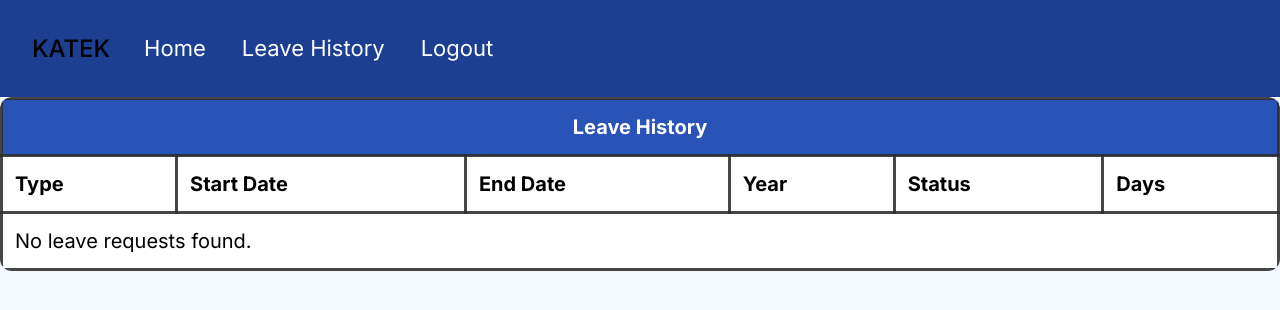
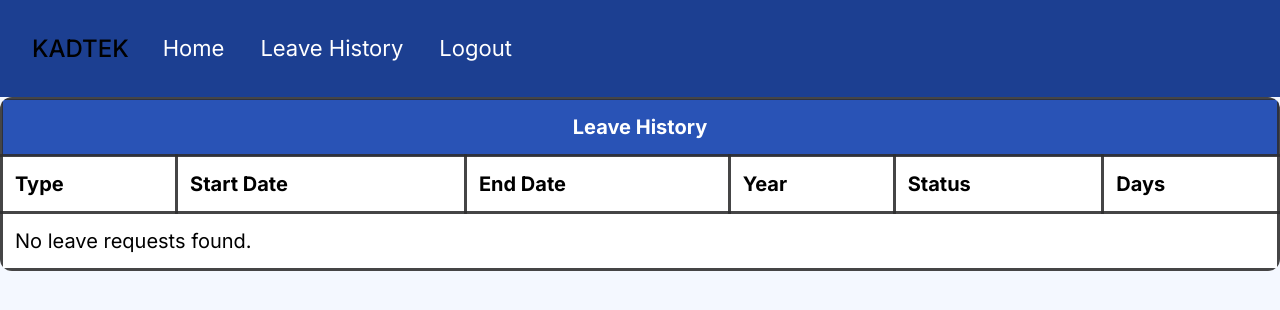
Before and after one commit to twicks38/KATEKLeaveManagementProject, a Django app: page /leave-management/leave-history/ in a window 1280 px wide. Shown: the top 310 px of the page. Run offline with Django 5.2, Linux system fonts and the light colour scheme; the visitor is signed in with stand-in values (Sample User, id 1); data that the repository does not hold is empty.

Commit message:
KATEK -> KADTEK changes + readme modified (#15)
Renamed project files + html to KADTEK in line with new name changes.
Updated README.txt to README.md and added more instructions.

Co-authored-by: David Slavinschii <david.slavinschii@accenture.com>

```diff
--- a/KATEK/asgi.py
+++ b/KADTEK/asgi.py
@@ -1,5 +1,5 @@
 """
-ASGI config for KATEK project.
+ASGI config for KADTEK project.
 
 It exposes the ASGI callable as a module-level variable named ``application``.
 
@@ -11,6 +11,6 @@ import os
 
 from django.core.asgi import get_asgi_application
 
-os.environ.setdefault('DJANGO_SETTINGS_MODULE', 'KATEK.settings')
+os.environ.setdefault('DJANGO_SETTINGS_MODULE', 'KADTEK.settings')
 
 application = get_asgi_application()
--- a/KATEK/settings.py
+++ b/KADTEK/settings.py
@@ -1,5 +1,5 @@
 """
-Django settings for KATEK project.
+Django settings for KADTEK project.
 
 Generated by 'django-admin startproject' using Django 6.0.7.
 
@@ -52,7 +52,7 @@ MIDDLEWARE = [
     'django.middleware.clickjacking.XFrameOptionsMiddleware',
 ]
 
-ROOT_URLCONF = 'KATEK.urls'
+ROOT_URLCONF = 'KADTEK.urls'
 
 TEMPLATES = [
     {
@@ -69,7 +69,7 @@ TEMPLATES = [
     },
 ]
 
-WSGI_APPLICATION = 'KATEK.wsgi.application'
+WSGI_APPLICATION = 'KADTEK.wsgi.application'
 
 
 # Database
--- a/KATEK/urls.py
+++ b/KADTEK/urls.py
@@ -1,5 +1,5 @@
 """
-URL configuration for KATEK project.
+URL configuration for KADTEK project.
 
 The `urlpatterns` list routes URLs to views. For more information please see:
     https://docs.djangoproject.com/en/6.0/topics/http/urls/
--- a/KATEK/wsgi.py
+++ b/KADTEK/wsgi.py
@@ -1,5 +1,5 @@
 """
-WSGI config for KATEK project.
+WSGI config for KADTEK project.
 
 It exposes the WSGI callable as a module-level variable named ``application``.
 
@@ -11,6 +11,6 @@ import os
 
 from django.core.wsgi import get_wsgi_application
 
-os.environ.setdefault('DJANGO_SETTINGS_MODULE', 'KATEK.settings')
+os.environ.setdefault('DJANGO_SETTINGS_MODULE', 'KADTEK.settings')
 
 application = get_wsgi_application()
--- a/leave_management/models.py
+++ b/leave_management/models.py
@@ -26,7 +26,11 @@ class LeaveRequest (models.Model):
         ("Approved", "Approved"),
         ("Rejected", "Rejected"),
     ]
-    status = models.CharField(choices=STATUS_CHOICES, default="Pending")
+    status = models.CharField(
+        max_length=20,
+        choices=STATUS_CHOICES,
+        default="Pending"
+        )
 
     created_at = models.DateTimeField(auto_now_add=True)
 
--- a/manage.py
+++ b/manage.py
@@ -6,7 +6,7 @@ import sys
 
 def main():
     """Run administrative tasks."""
-    os.environ.setdefault('DJANGO_SETTINGS_MODULE', 'KATEK.settings')
+    os.environ.setdefault('DJANGO_SETTINGS_MODULE', 'KADTEK.settings')
     try:
         from django.core.management import execute_from_command_line
     except ImportError as exc:
--- a/templates/base.html
+++ b/templates/base.html
@@ -1,41 +1,42 @@
 {% load static %}
 
-<!DOCTYPE html>
+<!doctype html>
 <html lang="en">
   <head>
-    <title>{% block title %}KATEK{% endblock %}</title>
+    <title>{% block title %}KADTEK{% endblock %}</title>
 
-    <link href="https://cdn.jsdelivr.net/npm/bootstrap@5.3.7/dist/css/bootstrap.min.css" rel="stylesheet">
-    <link rel="stylesheet" href="{% static 'style.css' %}">
-    <link href="https://fonts.googleapis.com/css2?family=Inter:wght@400;500;600;700&display=swap" rel="stylesheet">
-
+    <link
+      href="https://cdn.jsdelivr.net/npm/bootstrap@5.3.7/dist/css/bootstrap.min.css"
+      rel="stylesheet"
+    />
+    <link rel="stylesheet" href="{% static 'style.css' %}" />
+    <link
+      href="https://fonts.googleapis.com/css2?family=Inter:wght@400;500;600;700&display=swap"
+      rel="stylesheet"
+    />
   </head>
 
   <body>
-
     <nav class="navbar navbar-expand-lg navbar-light bg-light">
       <div class="container-fluid">
-
         <a class="navbar-brand" href="{% url 'leave_management:home' %}">
-                KATEK
+          KADTEK
         </a>
 
-            <button class="navbar-toggler"
+        <button
+          class="navbar-toggler"
           type="button"
           data-bs-toggle="collapse"
           data-bs-target="#navbarNav"
           aria-controls="navbarNav"
           aria-expanded="false"
-                    aria-label="Toggle navigation">
-
+          aria-label="Toggle navigation"
+        >
           <span class="navbar-toggler-icon"></span>
-
         </button>
 
         <div class="collapse navbar-collapse" id="navbarNav">
-
           <ul class="navbar-nav">
-
             <li class="nav-item">
               <a class="nav-link" href="{% url 'leave_management:home' %}">
                 Home
@@ -43,27 +44,24 @@
             </li>
 
             <li class="nav-item">
-                        <a class="nav-link" href="{% url 'leave_management:leave_history' %}">
+              <a
+                class="nav-link"
+                href="{% url 'leave_management:leave_history' %}"
+              >
                 Leave History
               </a>
             </li>
 
             <li class="nav-item">
-                        <a class="nav-link" href="#">
-                            Logout
-                        </a>
+              <a class="nav-link" href="#"> Logout </a>
             </li>
-
           </ul>
-
         </div>
       </div>
     </nav>
 
-    {% block content %}
-    {% endblock %}
+    {% block content %} {% endblock %}
 
     <script src="https://cdn.jsdelivr.net/npm/bootstrap@5.3.7/dist/js/bootstrap.bundle.min.js"></script>
-
   </body>
 </html>
```
Also changed, not shown: templates/accounts/login_page.html (+13 -13 lines), KADTEK/__init__.py (added), README.md (added), README.txt (deleted), leave_management/migrations/0002_specialleavetype_leaverequest_other_special_leave_and_more.py, leave_management/migrations/0003_alter_leaverequest_status.py (added). Lines whose indentation alone changed are shown as unchanged.
